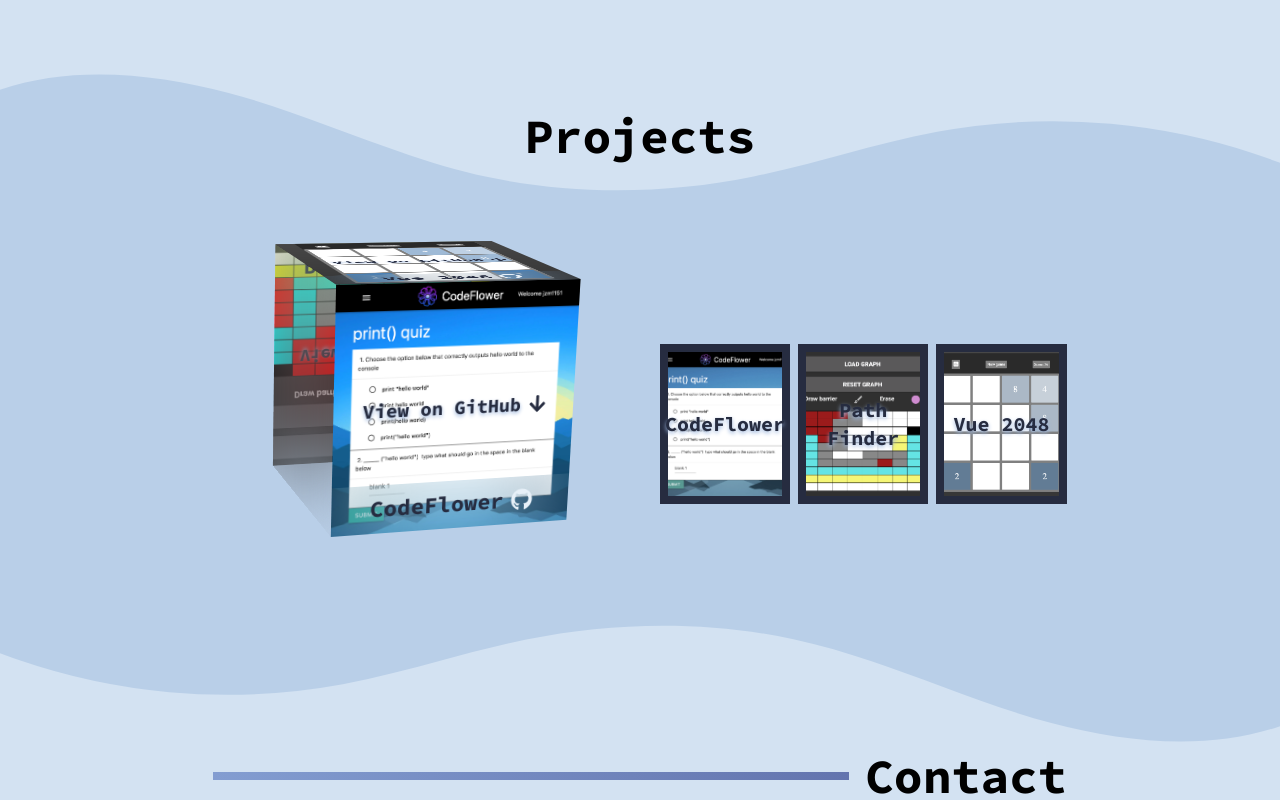
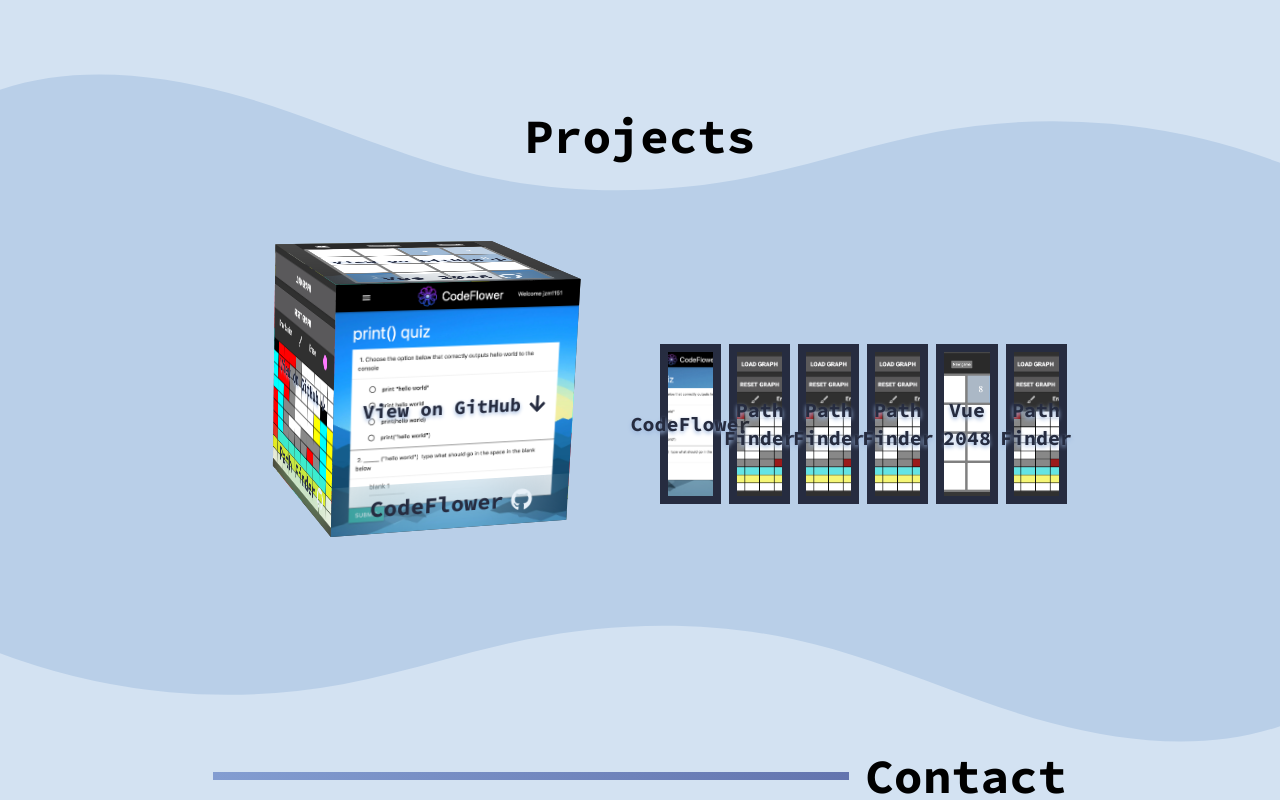
Before and after one commit to jzm1151/portfolio, a React (Vite) app: page / in a window 1280 px wide. Shown: the part 1372-2172 px from the top of the page. Built offline with nearby package versions, Linux system fonts and the light colour scheme.

Commit message:
testing safari

```diff
--- a/src/Components/Sections/ProjectsSection/ProjectsSection.tsx
+++ b/src/Components/Sections/ProjectsSection/ProjectsSection.tsx
@@ -77,15 +77,30 @@
             githubHref: 'https://github.com/jzm1151/path-finding-visualizer-with-roomdb',
             alt: 'Path Finder project screenshot',
         },
-        null,
-        null,
+        {
+            title: 'Path Finder',
+            img: 'path-finder.png',
+            githubHref: 'https://github.com/jzm1151/path-finding-visualizer-with-roomdb',
+            alt: 'Path Finder project screenshot',
+        },
+        {
+            title: 'Path Finder',
+            img: 'path-finder.png',
+            githubHref: 'https://github.com/jzm1151/path-finding-visualizer-with-roomdb',
+            alt: 'Path Finder project screenshot',
+        },
         {
             title: 'Vue 2048',
             img: 'vue-2048.png',
             githubHref: 'https://github.com/jzm1151/vue-2048',
             alt: 'Vue 2048 project screenshot',
         },
-        null,
+        {
+            title: 'Path Finder',
+            img: 'path-finder.png',
+            githubHref: 'https://github.com/jzm1151/path-finding-visualizer-with-roomdb',
+            alt: 'Path Finder project screenshot',
+        },
     ],
 }
 
```
